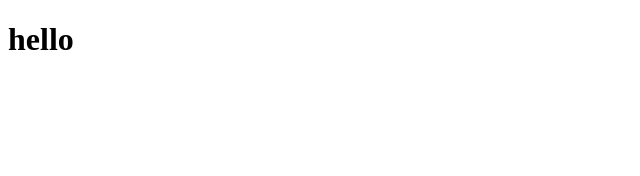
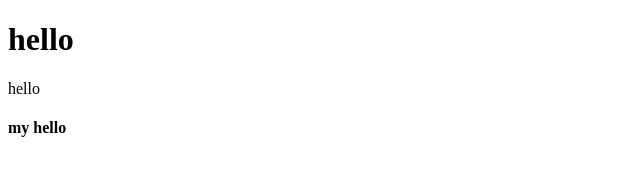
Before and after one commit to zauqmaan/myfirst, a plain HTML site: page index.html in a window 1280 px wide. Shown: the whole page, without its empty margins (0-640 px from the left). Drawn offline with Linux system fonts and the light colour scheme.

Commit message:
second changes

```diff
--- a/index.html
+++ b/index.html
@@ -7,5 +7,7 @@
 </head>
 <body>
     <h1>hello</h1>
+    <p>hello</p>
+    <h4>my hello</h4>
 </body>
 </html>
```
